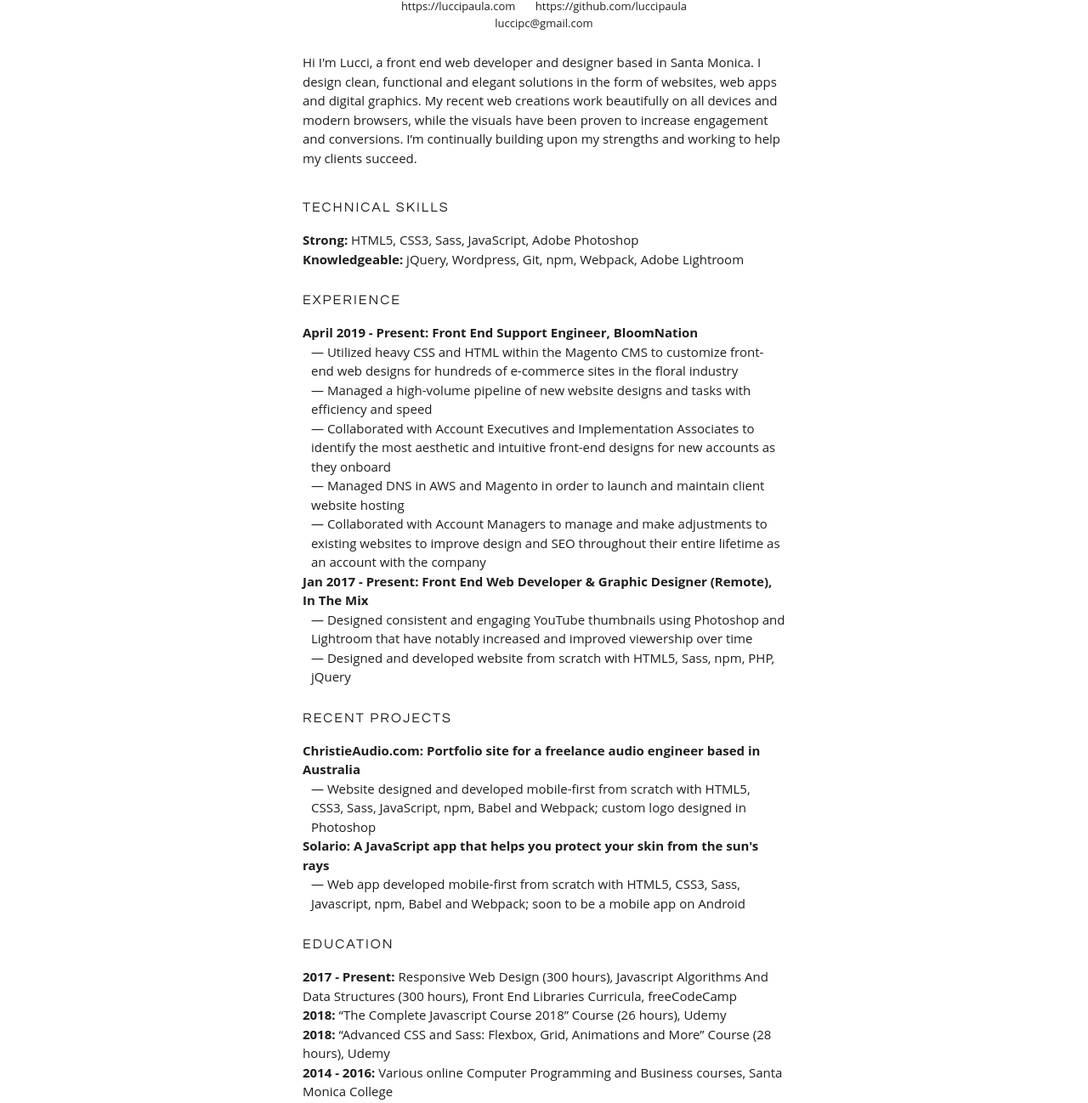
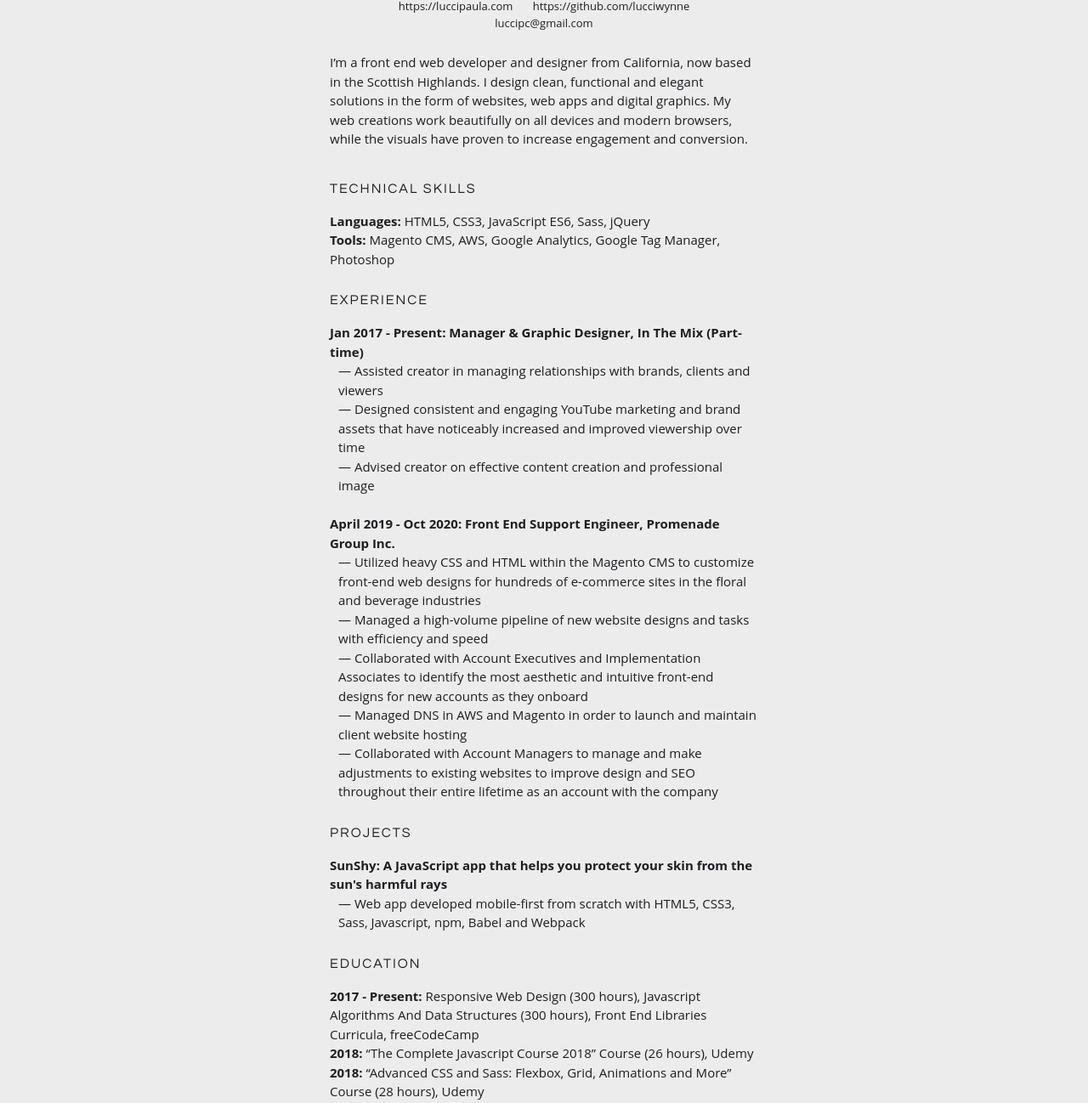
Before and after one commit to lucciwynne/resume, a website built with webpack: page src/index.html in a window 1280 px wide. Shown: the part 162-1460 px from the top of the page at 85% size. Built offline with nearby package versions, Linux system fonts and the light colour scheme; a web font is replaced by a local one.

Commit message:
Updated resume

```diff
--- a/src/index.html
+++ b/src/index.html
@@ -15,49 +15,63 @@
 		});
 	</script>
 
-	<title>Lucci Paula - Resume</title>
+	<title>Lucci Wynne - Resume</title>
 </head>
 <body class="container fade">
 
 	<section class="resume" id="resume">
 
-		<a href="https://luccipaula.com/" class="resume__redirect">&larr; Back to portfolio</a>
+		<a href="https://lucciwynne.com/" class="resume__redirect">&larr; Back to portfolio</a>
 
 		<div class="resume__content">
 			<div class="resume__content--header">
-				<h2 class="resume__content--name">Lucci Paula</h2>
+				<h2 class="resume__content--name">Lucci Wynne</h2>
 				<p class="resume__content--links">
 					<a href="https://luccipaula.com">
 						https://luccipaula.com
 					</a>
-					<a href="https://github.com/luccipaula">
-						https://github.com/luccipaula
+					<a href="https://github.com/lucciwynne">
+						https://github.com/lucciwynne
 					</a>
 				</p>
 				<p class="resume__content--email">luccipc@gmail.com</p>
 			</div>
 
 			<p class="resume__content--summary">
-				Hi I'm Lucci, a front end web developer and designer based in Santa Monica. I design clean, functional and elegant solutions in the form of websites, web apps and digital graphics. My recent web creations work beautifully on all devices and modern browsers, while the visuals have been proven to increase engagement and conversions. I’m continually building upon my strengths and working to help my clients succeed.
+				I’m a front end web developer and designer from California, now based in the Scottish Highlands. I design clean, functional and elegant solutions in the form of websites, web apps and digital graphics. My web creations work beautifully on all devices and modern browsers, while the visuals have proven to increase engagement and conversion.
 			</p>
 
 			<div class="resume__content--section">
 				<h3 class="resume__content--heading">Technical Skills</h3>
 				<p class="resume__content--text">
-					<strong>Strong:</strong> HTML5, CSS3, Sass, JavaScript, Adobe Photoshop
+					<strong>Languages:</strong> HTML5, CSS3, JavaScript ES6, Sass, jQuery
 				</p>
 				<p class="resume__content--text">
-					<strong>Knowledgeable:</strong> jQuery, Wordpress, Git, npm, Webpack, Adobe Lightroom
+					<strong>Tools:</strong> Magento CMS, AWS, Google Analytics, Google Tag Manager, Photoshop
 				</p>
 			</div>
 
 			<div class="resume__content--section">
 				<h3 class="resume__content--heading">Experience</h3>
+
 				<p class="resume__content--text">
-					<strong>April 2019 - Present: Front End Support Engineer, BloomNation</strong>
+					<strong>Jan 2017 - Present: Manager & Graphic Designer, In The Mix (Part-time)</strong>
 				</p>
 				<p class="resume__content--text list">
-					&mdash; Utilized heavy CSS and HTML within the Magento CMS to customize front-end web designs for hundreds of e-commerce sites in the floral industry
+					&mdash; Assisted creator in managing relationships with brands, clients and viewers
+				</p>
+				<p class="resume__content--text list">
+					&mdash; Designed consistent and engaging YouTube marketing and brand assets that have noticeably increased and improved viewership over time
+				</p>
+				<p class="resume__content--text list">
+					&mdash; Advised creator on effective content creation and professional image
+				</p>
+				<br>
+				<p class="resume__content--text">
+					<strong>April 2019 - Oct 2020: Front End Support Engineer, Promenade Group Inc.</strong>
+				</p>
+				<p class="resume__content--text list">
+					&mdash; Utilized heavy CSS and HTML within the Magento CMS to customize front-end web designs for hundreds of e-commerce sites in the floral and beverage industries
 				</p>
 				<p class="resume__content--text list">
 					&mdash; Managed a high-volume pipeline of new website designs and tasks with efficiency and speed
@@ -71,32 +85,15 @@
 				<p class="resume__content--text list">
 					&mdash; Collaborated with Account Managers to manage and make adjustments to existing websites to improve design and SEO throughout their entire lifetime as an account with the company
 				</p>
-
-				<p class="resume__content--text">
-					<strong>Jan 2017 - Present: Front End Web Developer & Graphic Designer (Remote), In The Mix</strong>
-				</p>
-				<p class="resume__content--text list">
-					&mdash; Designed consistent and engaging YouTube thumbnails using Photoshop and Lightroom that have notably increased and improved viewership over time
-				</p>
-				<p class="resume__content--text list">
-					&mdash; Designed and developed website from scratch with HTML5, Sass, npm, PHP, jQuery
-				</p>
 			</div>
 
 			<div class="resume__content--section">
-				<h3 class="resume__content--heading">Recent Projects</h3>
+				<h3 class="resume__content--heading">Projects</h3>
 				<p class="resume__content--text">
-					<strong>ChristieAudio.com: Portfolio site for a freelance audio engineer based in Australia</strong>
+					<strong>SunShy: A JavaScript app that helps you protect your skin from the sun's harmful rays</strong>
 				</p>
 				<p class="resume__content--text list">
-					&mdash; Website designed and developed mobile-first from scratch with HTML5, CSS3, Sass, JavaScript, npm, Babel and Webpack; custom logo designed in Photoshop
-				</p>
-
-				<p class="resume__content--text">
-					<strong>Solario: A JavaScript app that helps you protect your skin from the sun's rays</strong>
-				</p>
-				<p class="resume__content--text list">
-					&mdash; Web app developed mobile-first from scratch with HTML5, CSS3, Sass, Javascript, npm, Babel and Webpack; soon to be a mobile app on Android
+					&mdash; Web app developed mobile-first from scratch with HTML5, CSS3, Sass, Javascript, npm, Babel and Webpack
 				</p>
 			</div>
 
@@ -124,7 +121,7 @@
 					<use xlink:href="img/sprite.svg#icon-google-drive"></use>
 				</svg>
 			</a>
-			<a href="lucci-paula-resume.pdf" class="resume__link" target="_blank">
+			<a href="lucci-wynne-resume.pdf" class="resume__link" target="_blank">
 				<svg class="resume__icon">
 					<use xlink:href="img/sprite.svg#icon-document-file-pdf"></use>
 				</svg>
--- a/src/sass/_base.scss
+++ b/src/sass/_base.scss
@@ -7,7 +7,7 @@
 
 $color-gray: #8e8e90;
 
-$bg-color: #fff;
+$bg-color: #ececec;
 
 // FONT VARIABLES
 $font-heading: 'Questrial', sans-serif;
--- a/src/sass/_resume.scss
+++ b/src/sass/_resume.scss
@@ -36,7 +36,7 @@
     }
 
     &__content {
-        width: 60%;
+        width: 55%;
         padding: 10rem;
 
         @media only screen and (max-width: $bp-largest) {
```
Also changed, not shown: dist/css/style.css, dist/index.html, dist/js/bundle.js, 3 other files.
